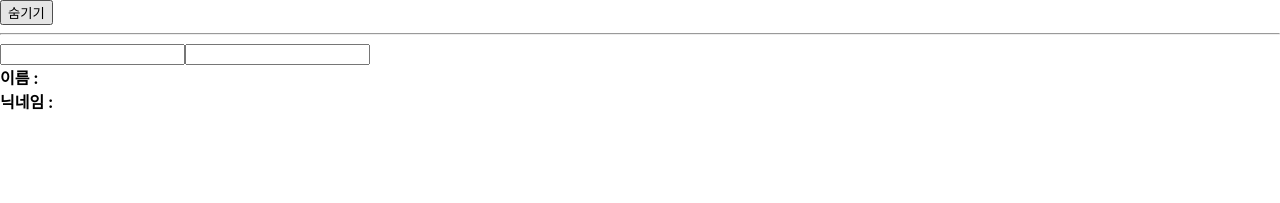
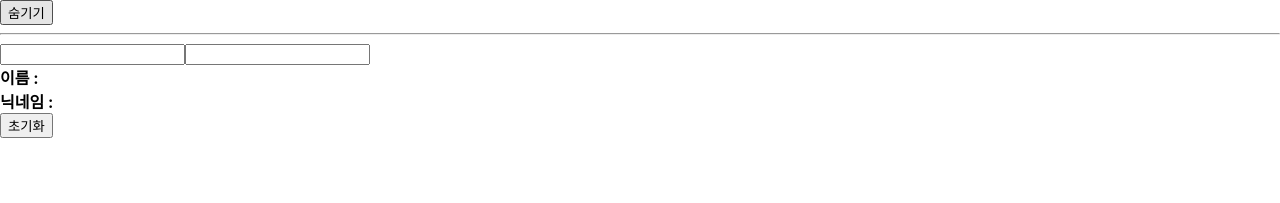
Before and after one commit to hyunsang-ahn/hooks-tutorial, a React (Create React App) app: page / in a window 1280 px wide. Both pictures are taken after a click on the button "보이기". Shown: the top 203 px of the page. Built offline with nearby package versions, Linux system fonts and the light colour scheme.

Commit message:
useRef 적용

```diff
--- a/src/Components/Info.js
+++ b/src/Components/Info.js
@@ -1,4 +1,4 @@
-import React, { useState, useEffect } from 'react'
+import React, { useState, useEffect, useRef } from 'react'
 
 const Info = () => {
   const [name, setName] = useState('')
@@ -19,11 +19,16 @@ const Info = () => {
   const onChangeNickname = e => {
     setNickname(e.target.value)
   }
-
+  const nameInput = useRef()
+  const onReset = () => {
+    setName('')
+    setNickname('')
+    nameInput.current.focus()
+  }
   return (
     <div>
       <div>
-        <input value={name} onChange={onChangeName}></input>
+        <input value={name} onChange={onChangeName} ref={nameInput}></input>
         <input value={nickname} onChange={onChangeNickname}></input>
 
       </div>
@@ -34,6 +39,7 @@ const Info = () => {
         <div>
           <b>닉네임 : </b> {nickname}
         </div>
+        <button onClick={onReset}>초기화</button>
       </div>
     </div>
   )
```
